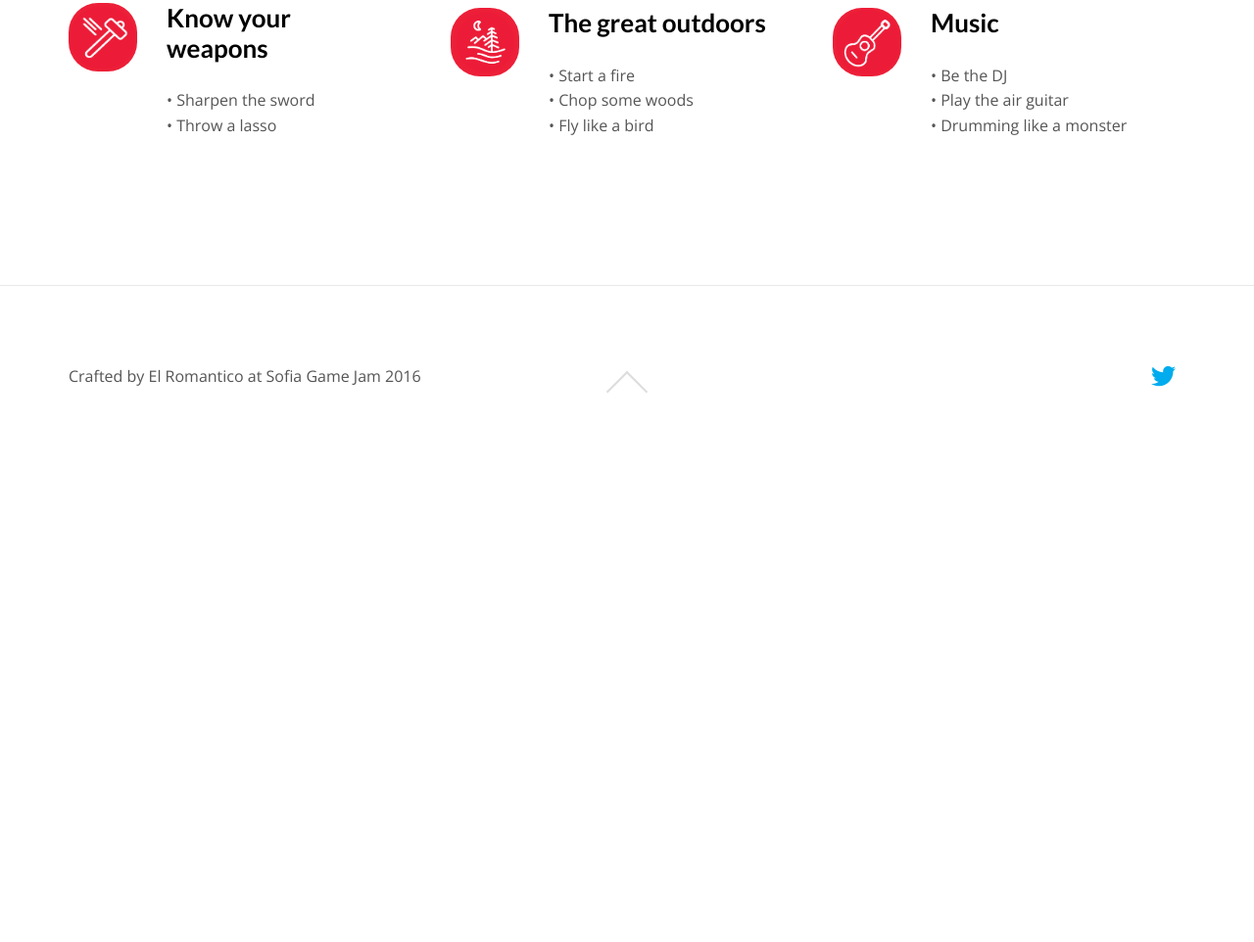
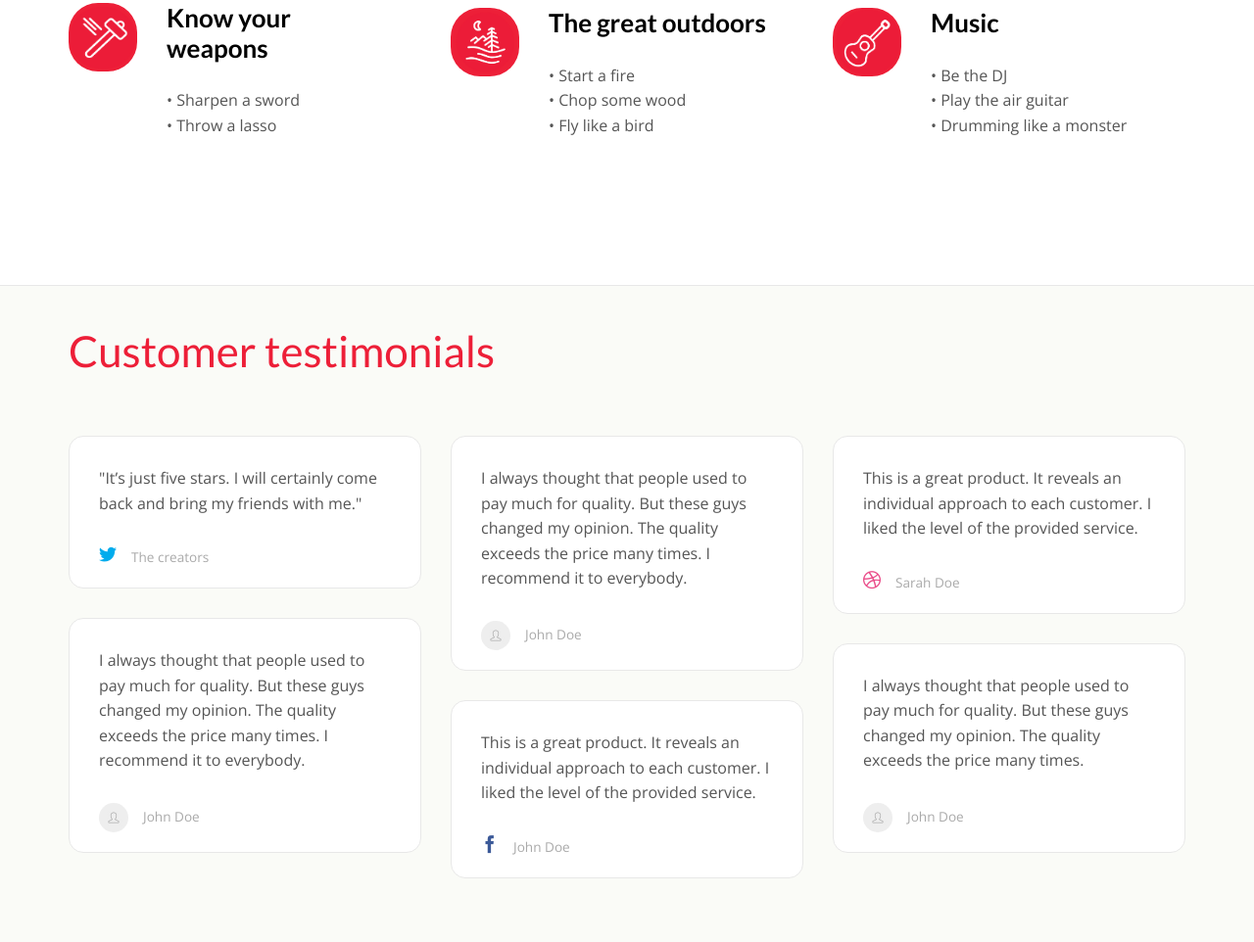
Before and after one commit to el-romantico/landpage, a plain HTML site: page index.html in a window 1280 px wide. Shown: the part 1318-2280 px from the top of the page at 98% size. Before the commit the page ends 1801 px from the top, so only its background shows below. Drawn offline with nearby package versions, Linux system fonts and the light colour scheme.

Commit message:
Change slogan

```diff
--- a/css/ritulette-custom.css
+++ b/css/ritulette-custom.css
@@ -9,8 +9,12 @@
 	background: #ED1F38;
 }
 
-h1, h2, h3, h4, h5 {
+h3, h4, h5 {
 	color: #000;
+}
+
+h1, h2 {
+	color: #ED1F38;
 }
 
 .intro-block h1.slogan {
@@ -22,3 +26,7 @@ h1, h2, h3, h4, h5 {
 .intro-block h1.slogan {
 	margin-bottom: 50px;
 }
+
+section {
+	padding-top: 40px;
+}
--- a/index.html
+++ b/index.html
@@ -57,7 +57,7 @@
 					</div>
 					</div>
 					<div class="row">
-					<h1 class="slogan">Your personal rituals</h1>
+					<h1 class="slogan">Show me your rituals</h1>
 					<p style="color:white;margin-bottom:50px;max-width: 445px;margin-left:10px;">This is one very interesting game! The magic is trully in your hand! This is one very interesting game! The magic is trully in your hand!</p>
 					</div>
 					<a class="download-btn android-btn" href="#" style="margin-left:-5px;"><i class="icon icon-android"></i>Download for<b>Android</b></a>
@@ -75,7 +75,7 @@
 	</header>
 
 		<!-- FEATURES BLOCK -->
-	<section id="features" style="padding-top:40px;">
+	<section id="features">
 		<div class="container">
 			<div class="row" style="margin-bottom: 60px;">
 				<center>
@@ -97,7 +97,7 @@
 						<li>
 							<img src="./images/know_your_weapon.png" class="icon"></img>
 							<h3>Know your weapons</h3>
-							<p>• Sharpen the sword<br/>
+							<p>• Sharpen a sword<br/>
 							• Throw a lasso<br/></p>
 						</li>
 					</ul>
@@ -116,7 +116,7 @@
 							<img src="./images/the_great_outdoors.png" class="icon"></img>
 							<h3>The great outdoors</h3>
 							<p>• Start a fire<br/>
-							• Chop some woods<br/>
+							• Chop some wood<br/>
 					        • Fly like a bird<br/></p>
 						</li>
 					</ul>
@@ -139,6 +139,44 @@
 							• Drumming like a monster<br/></p>
 						</li>
 					</ul>
+				</div>
+			</div>
+		</div>
+	</section>
+
+	<section id="testimonials" class="quote-block bg-color3">
+		<div class="container">
+			<h2 class="title">Customer testimonials</h2>
+			<div class="row no-dev">
+				<div class="col-sm-4">
+					<div class="quote">
+						"It’s just five stars. I will certainly come back and bring my friends with me."
+						<small><i class="icon icon-twitter2"></i>The creators</small>
+					</div>
+					<div class="quote">
+						I always thought that people used to pay much for quality. But these guys changed my opinion. The quality exceeds the price many times. I recommend it to everybody.
+						<small><img src="images/customer-photo.jpg" alt="John Doe" height="30" width="30">John Doe</small>
+					</div>
+				</div>
+				<div class="col-sm-4">
+					<div class="quote">
+						I always thought that people used to pay much for quality. But these guys changed my opinion. The quality exceeds the price many times. I recommend it to everybody.
+						<small><img src="images/customer-photo.jpg" alt="John Doe" height="30" width="30">John Doe</small>
+					</div>
+					<div class="quote">
+						This is a great product. It reveals an individual approach to each customer. I liked the level of the provided service.
+						<small><i class="icon icon-facebook2"></i>John Doe</small>
+					</div>
+				</div>
+				<div class="col-sm-4">
+					<div class="quote">
+						This is a great product. It reveals an individual approach to each customer. I liked the level of the provided service.
+						<small><i class="icon icon-dribbble2"></i>Sarah Doe</small>
+					</div>
+					<div class="quote">
+						I always thought that people used to pay much for quality. But these guys changed my opinion. The quality exceeds the price many times.
+						<small><img src="images/customer-photo.jpg" alt="John Doe" height="30" width="30">John Doe</small>
+					</div>
 				</div>
 			</div>
 		</div>
```
